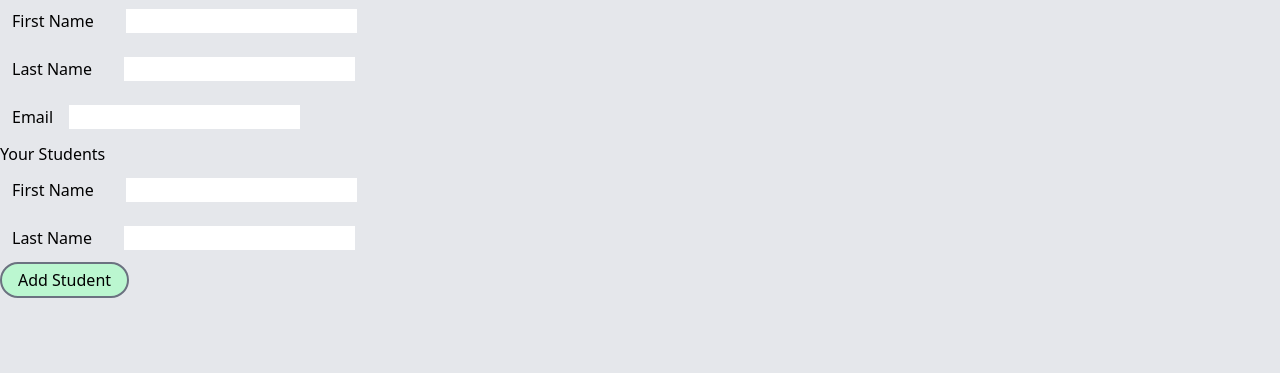
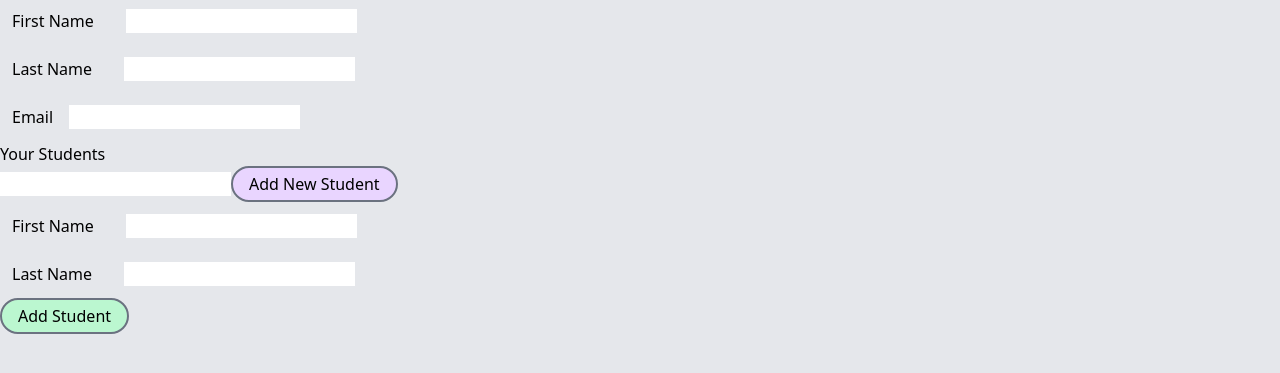
Before and after one commit to datagrove/test-sales-page, an Astro site: page / in a window 1280 px wide. Shown: the part 219-592 px from the top of the page. Built offline with nearby package versions, Linux system fonts and the light colour scheme; Astro itself is replaced by a stand-in of ours.

Commit message:
Try to get createStore to work

```diff
--- a/src/components/StudentForm.tsx
+++ b/src/components/StudentForm.tsx
@@ -1,4 +1,5 @@
-import { Component, createSignal } from 'solid-js';
+import { Component, createSignal, For } from 'solid-js';
+import { createStore } from 'solid-js/store';
 
 const StudentForm: Component = () => {
     const [studentFirstName, setStudentFirstName] = createSignal("")
@@ -6,17 +7,67 @@ const StudentForm: Component = () => {
     const [allStudents, setAllStudents] = createSignal<string[]>([])
     // const [studentGrade, setStudentGrade] = createSignal<string[]>([])
 
-    function handleSubmit(e) {
+    let input: any;
+    let studentID: number = 0;
+    const [students, setStudents] = createStore({
+        students: [
+            { firstName: 'Meagan', lastName: 'Smith'},
+            { firstName: "Josh", lastName: "Fletcher"}
+        ]
+    })
+
+    const addStudent = (text: string) => {
+        // alert("In the addStudent function")
+        console.log("text: ", text)
+        // setStudents([...students, { studentID: ++studentID, text}])
+    }
+
+
+
+    function handleSubmit() {
         // setStudentFirstName("")
         // setAllStudents(allStudents => ['test', ...allStudents])
         // console.log({ allStudents })
         setAllStudents(["an", "array", "of", "strings"])
-        setAllStudents()
+        // setAllStudents([newStudent(), ...allStudents()])
         console.log({ allStudents })
+        console.log({ students })
     }
+
+
 
     return (
         <div>
+
+            <div>
+                <input ref={ input } />
+                <button
+                    onClick={(e) => {
+                        // alert("button clicked")
+                        console.log( input.value )
+                        if(!input.value.trim()) return;
+                        addStudent(input.value);
+                        input.value = "";
+                    }}
+                    class="rounded-full bg-purple-200 px-4 py-1 border-2 border-gray-500"
+                >
+                    Add New Student
+                </button>
+            </div>
+
+            <For each={ students }>
+                {( student ) => {
+                    const { id, text } = student;
+                    console.log(`Creating ${ text }`)
+                    return (
+                        <div>
+                            <span>{ text }</span>
+                        </div>
+                    )
+                }}
+            </For>
+
+
             <div class="p-3">
                 <label for="firstName" class="pr-8">First Name</label>
                 <input
@@ -40,7 +91,7 @@ const StudentForm: Component = () => {
                     type="button"
                     class="rounded-full bg-green-200 px-4 py-1 border-2 border-gray-500"
                     // onClick={ () => setStudentFirstName((name) => name + "oopsy") }
-                    onClick = { handleSubmit }
+                    onClick = { handleSubmit({ studentFirstName }) }
 
 
                 >
```
